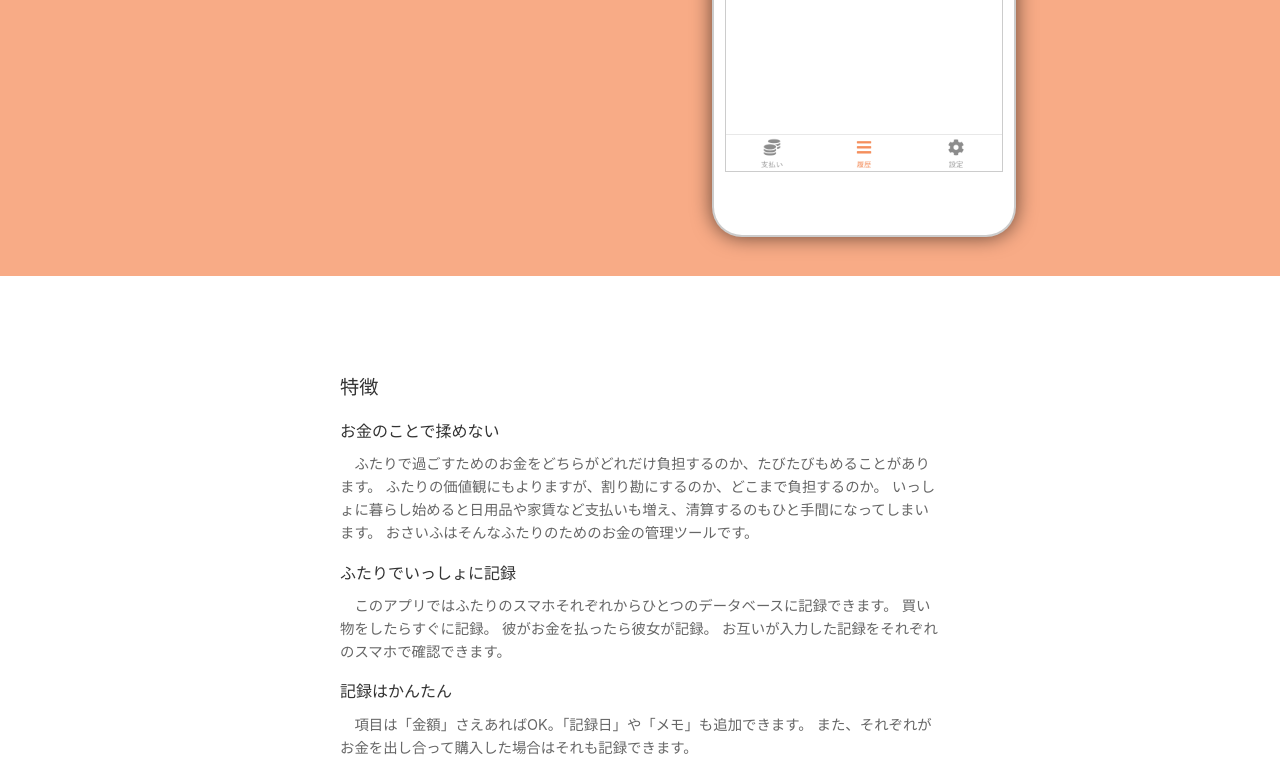
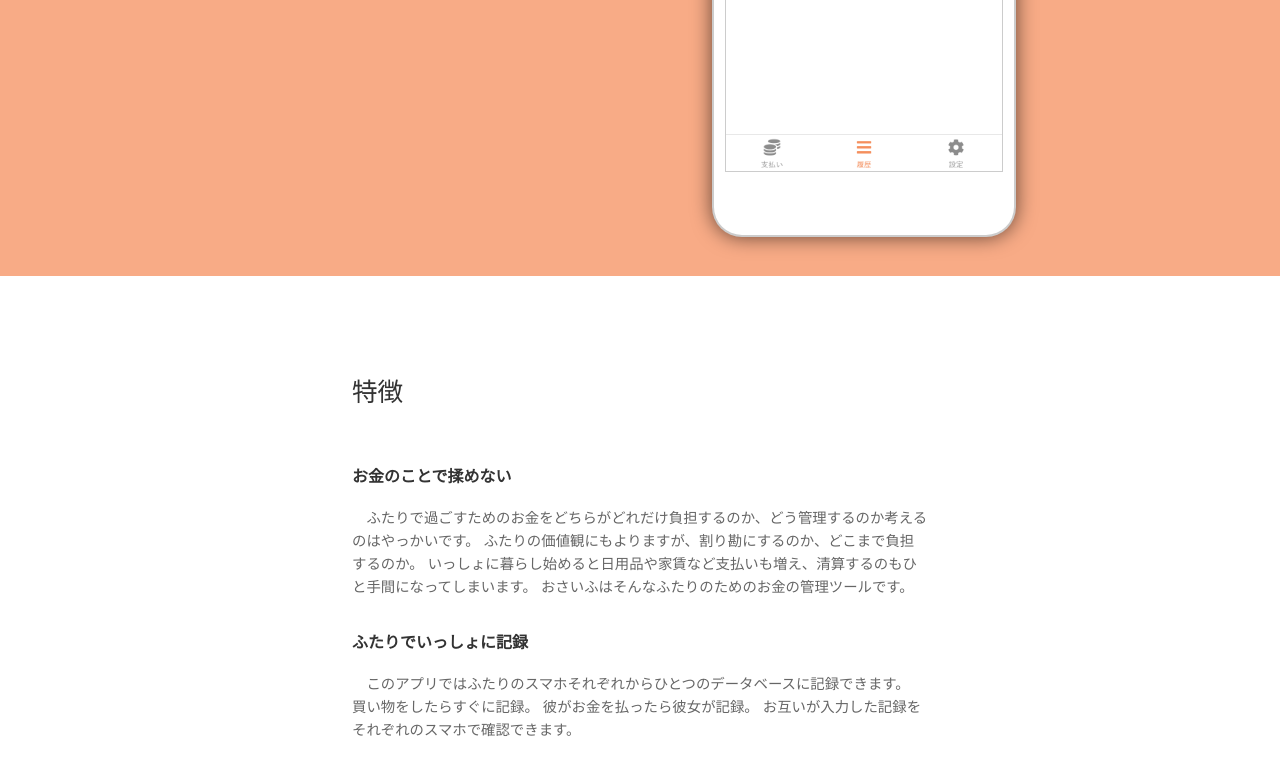
Before and after one commit to ryo4004/osaifu2, a Gatsby site in the folder page/: page / in a window 1280 px wide. Shown: the part 498-1268 px from the top of the page. Built offline with nearby package versions, Linux system fonts and the light colour scheme; Gatsby itself is replaced by a stand-in of ours.

Commit message:
page update index.js

```diff
--- a/page/src/pages/index.js
+++ b/page/src/pages/index.js
@@ -1,4 +1,6 @@
 import React, { useState, useEffect } from "react"
+
+import { Link } from 'gatsby'
 
 import Layout from "../components/layout"
 import SEO from "../components/seo"
@@ -17,7 +19,7 @@ const IndexPage = () => {
   }
 
   useEffect(() => {
-    const switchScreenshot = setInterval(changeScreenshot, 8000)
+    const switchScreenshot = setInterval(changeScreenshot, 10000)
     return () => clearInterval(switchScreenshot)
   })
 
@@ -46,12 +48,12 @@ const IndexPage = () => {
           </div>
         </div>
 
-        <section className='features'>
+        <section className='features text' id='features'>
           <h2>特徴</h2>
           <div className='first-feature feature'>
             <h3>お金のことで揉めない</h3>
             <p>
-              ふたりで過ごすためのお金をどちらがどれだけ負担するのか、たびたびもめることがあります。
+              ふたりで過ごすためのお金をどちらがどれだけ負担するのか、どう管理するのか考えるのはやっかいです。
               ふたりの価値観にもよりますが、割り勘にするのか、どこまで負担するのか。
               いっしょに暮らし始めると日用品や家賃など支払いも増え、清算するのもひと手間になってしまいます。
               おさいふはそんなふたりのためのお金の管理ツールです。
--- a/page/src/pages/index.scss
+++ b/page/src/pages/index.scss
@@ -20,6 +20,7 @@
         flex: 2;
         display: flex;
         align-items: center;
+        line-height: 1;
 
         h1 {
           font-size: 2rem;
@@ -34,7 +35,7 @@
 
         a {
           display: inline-block;
-          margin-top: 8px;
+          margin-top: 16px;
           margin-left: 24px;
           padding: 12px 14px;
           border-radius: .25rem;
@@ -129,16 +130,18 @@
     margin: 96px auto 0;
 
     h2 {
-      margin: 0 0 16px;
-      font-size: 1.2rem;
+      margin: 0 12px 2em;
+      font-size: 1.6rem;
+      // font-weight: bold;
     }
 
     .feature {
-      margin: 16px 0;
+      margin: 16px 12px;
 
       h3 {
-        margin: 16px 0 8px;
+        margin: 2em 0 1em;
         font-size: 1rem;
+        font-weight: bold;
       }
 
       p {
```
